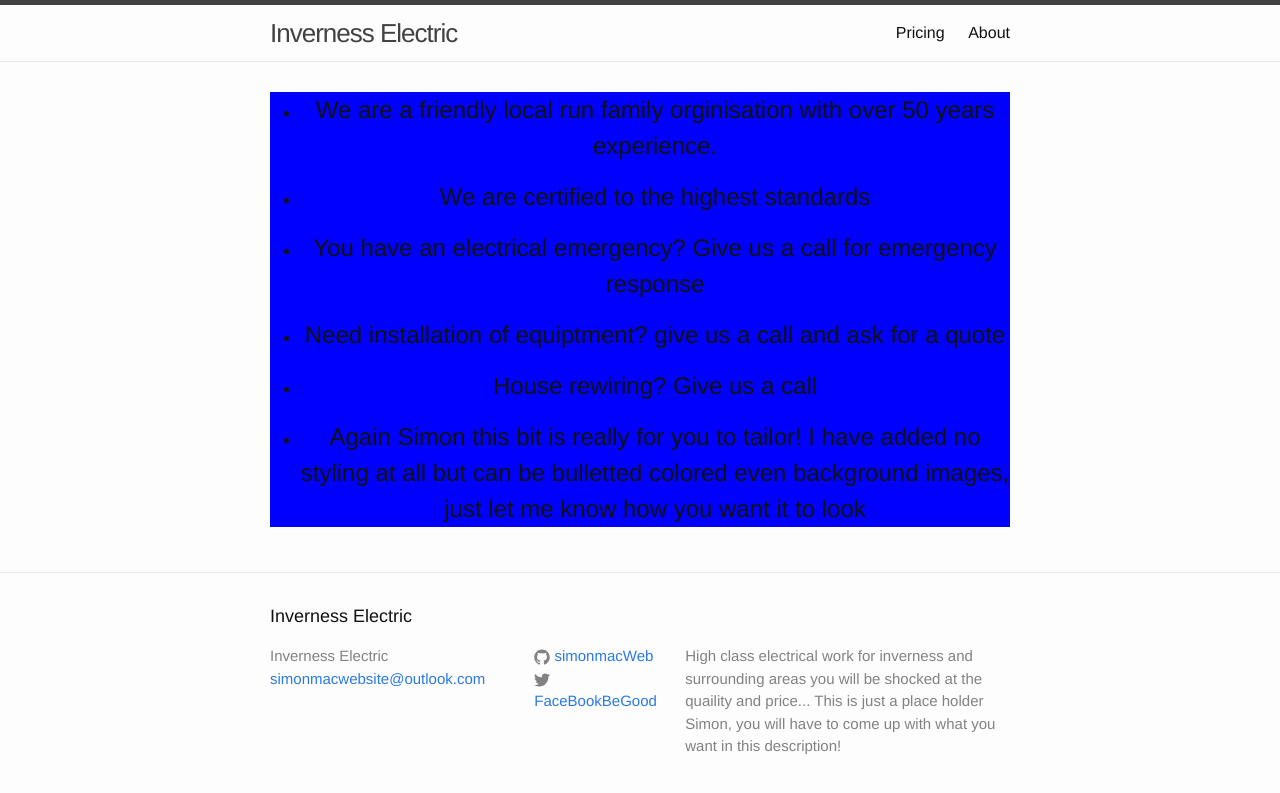
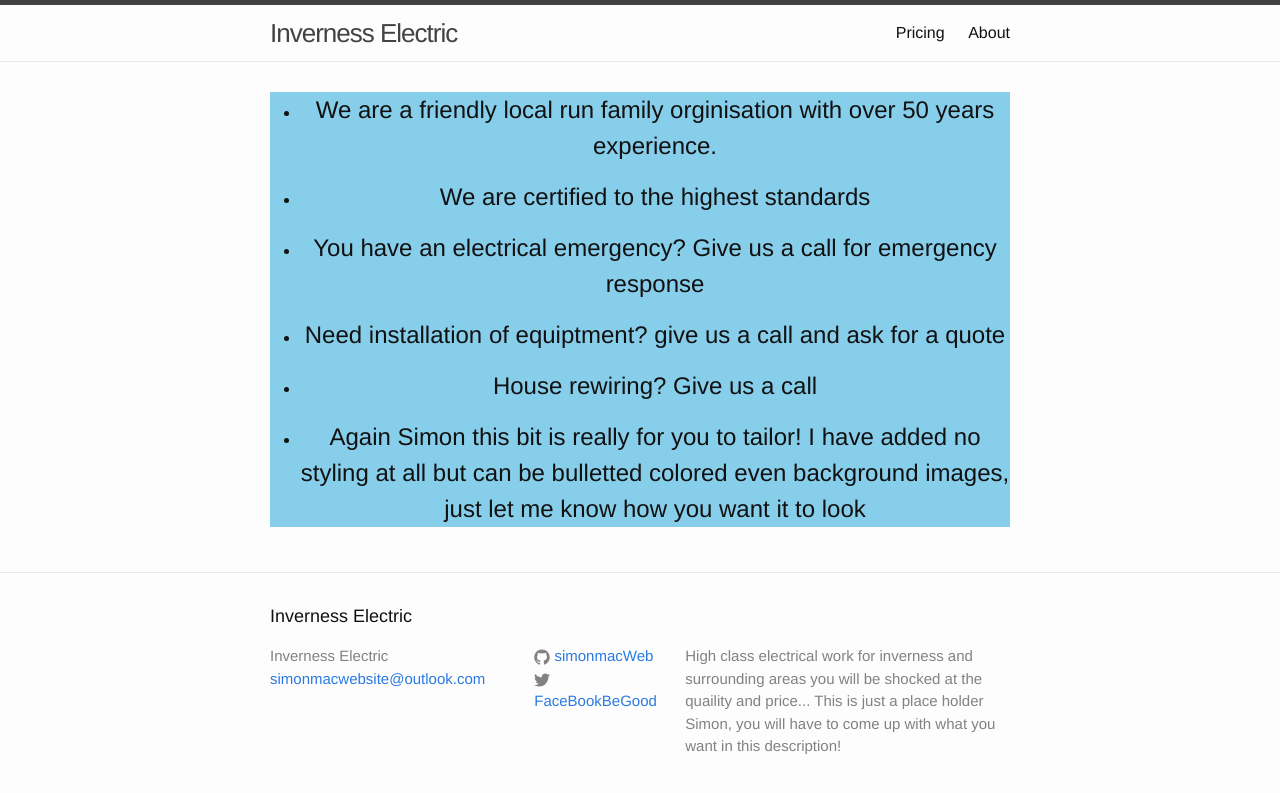
Before and after one commit to simonmacweb/simonmacweb.github.io, a Jekyll site: the page built from index.html, in a window 1280 px wide. Shown: the top 793 px of the page. Built offline with Jekyll 4.4.1, drawn with Linux system fonts in a browser that asks for light colours.

Commit message:
Update index.html

```diff
--- a/index.html
+++ b/index.html
@@ -2,7 +2,7 @@
 layout: default
 ---
 
-<div class="home" style="background-color:blue;">
+<div class="home" style="background-color:skyblue;">
 <div>
 <ul >
   <li>
```
